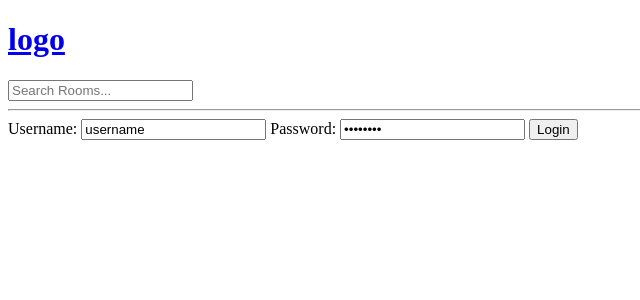
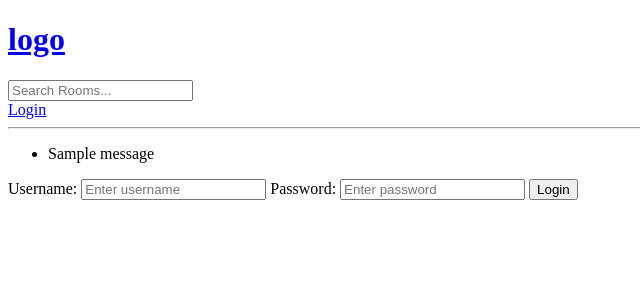
Before and after one commit to boccique/KUDOS.web, a Django app: page /login/ in a window 1280 px wide. Shown: the top 300 px of the page, without its empty margins (0-640 px from the left). Run offline with Django 4.2, Linux system fonts and the light colour scheme; tables that the repository leaves empty hold one stand-in row (values such as "Sample post"); one stand-in notice (Sample message) is shown.

Commit message:
wtfisactuallyhappeninghereaajajjaja

```diff
--- a/base/templates/base/login_register.html
+++ b/base/templates/base/login_register.html
@@ -6,10 +6,10 @@
     <form method="POST" action="">
         {% csrf_token %}
         <label>Username:</label>
-        <input type="text" value="username" placeholder="Enter username"/>
+        <input type="text" name="username" placeholder="Enter username"/>
 
         <label>Password:</label>
-        <input type="password" value="password" placeholder="Enter password"/>
+        <input type="password" name="password" placeholder="Enter password"/>
         <input type="submit" value="Login"/>
     </form>
 </div>
--- a/base/views.py
+++ b/base/views.py
@@ -1,7 +1,10 @@
 from django.shortcuts import render, redirect
+from django.contrib import messages
 from django.db.models import Q
 from .models import Room, Topic
 from .forms import RoomForm
+from django.contrib.auth.models import User
+from django.contrib.auth import authenticate, login, logout
 
 
 # rooms = [
@@ -11,6 +14,17 @@ from .forms import RoomForm
 # ]
 
 def loginPage(request):
+    if request.method == 'POST':
+        email = request.POST.get('username')
+        password = request.POST.get('password')
+
+        try:
+            user = User.objects.get(username=username)
+        except:
+            messages.error(request, "User doesn't exist")
+
+        user = authenticate()
+
     context = {}
     return render(request, 'base/login_register.html', context)
 
--- a/templates/main.html
+++ b/templates/main.html
@@ -11,6 +11,15 @@
 <body>
 
 {% include "navbar.html" %}
+
+{% if messages %}
+<ul class="messages">
+    {% for message in messages %}
+    <li>{{ message }}</li>
+    {% endfor %}
+</ul>
+{% endif %}
+
 {% block content %}
 
 {% endblock %}
--- a/templates/navbar.html
+++ b/templates/navbar.html
@@ -7,5 +7,5 @@
     <input type="text" name="q" placeholder="Search Rooms..."/>
 
 </form>
-
+<a href="{% url 'login' %}">Login</a>
 <hr>
```
